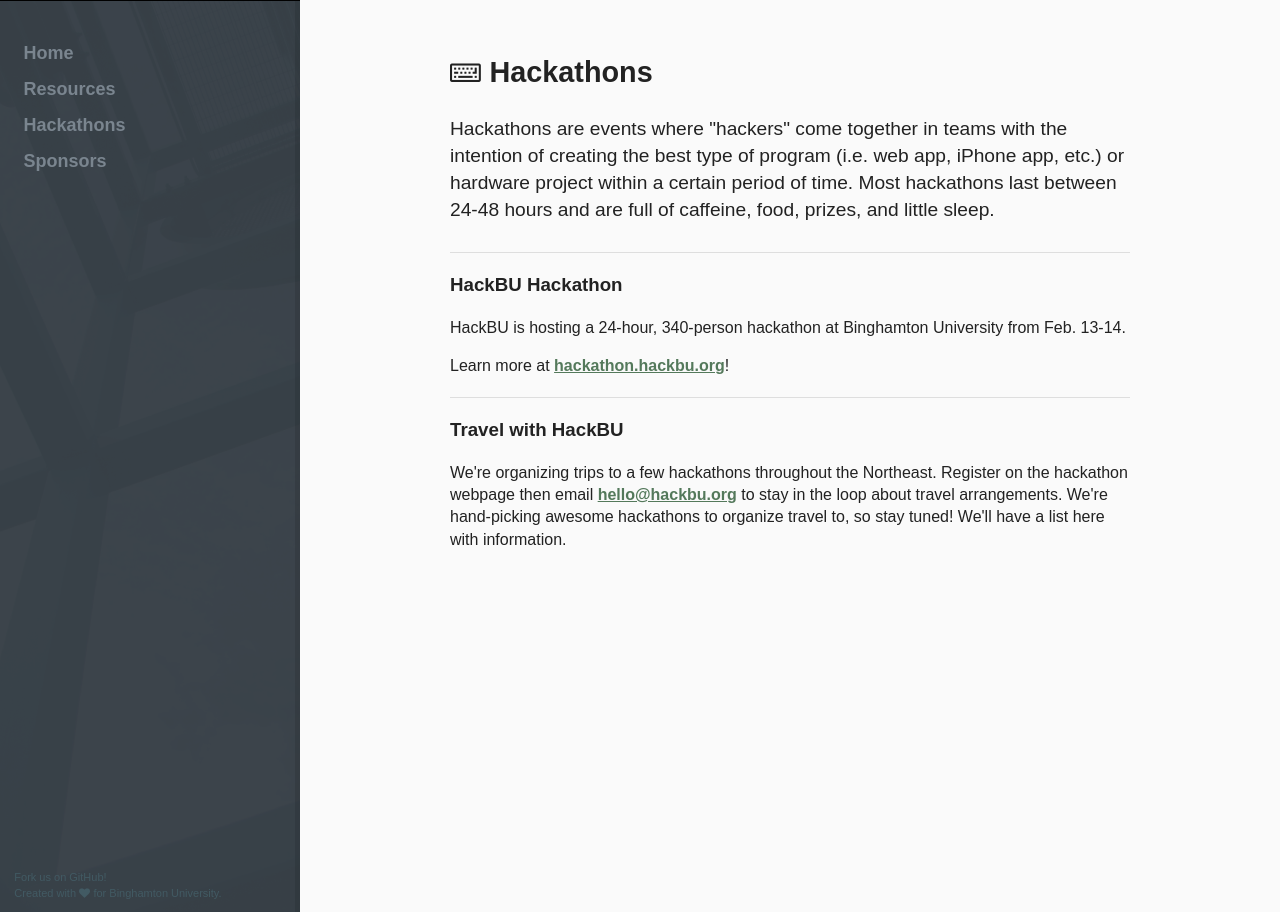
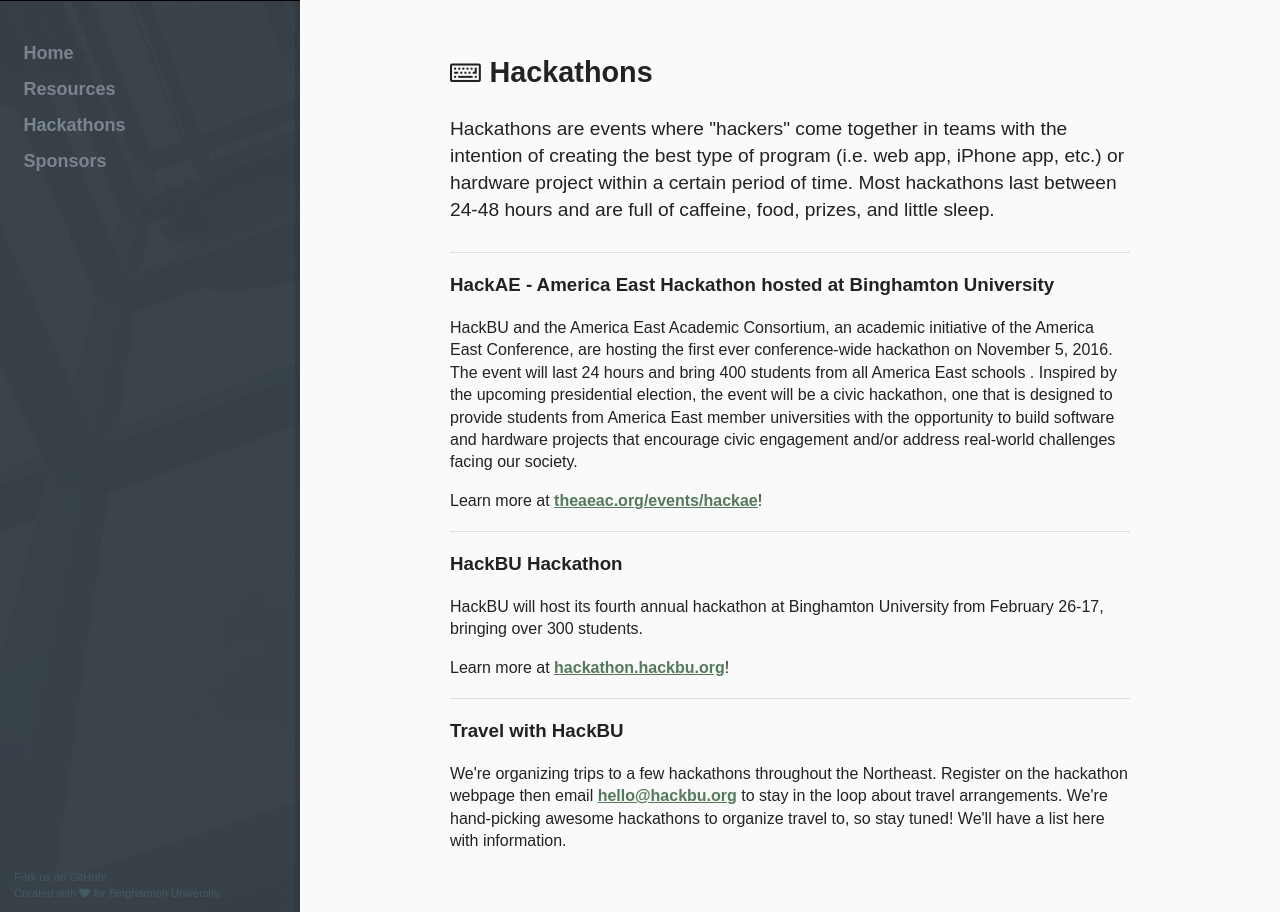
Before and after one commit to hackbinghamton/hackbinghamton.github.io, a Jekyll site: the page built from hackathons/index.html, in a window 1280 px wide and 1016 px high, cut to the strip 104-1016 px from the top of the window. Built offline with Jekyll 4.4.1, drawn with Linux system fonts in a browser that asks for light colours; nearby versions of some CDN libraries.

Commit message:
touchups and new info

```diff
--- a/hackathons/index.html
+++ b/hackathons/index.html
@@ -10,8 +10,14 @@
 </div>
 
 <div class="article">
+	<h3>HackAE - America East Hackathon hosted at Binghamton University</h3>
+	<p>HackBU and the America East Academic Consortium, an academic initiative of the America East Conference, are hosting the first ever conference-wide hackathon on November 5, 2016. The event will last 24 hours and bring 400 students from all America East schools .  Inspired by the upcoming presidential election, the event will be a civic hackathon, one that is designed to provide students from America East member universities with the opportunity to build software and hardware projects that encourage civic engagement and/or address real-world challenges facing our society. </p>
+	<p>Learn more at <a href="http://theaeac.org/events/hackae/">theaeac.org/events/hackae</a>!</p>
+</div>
+
+<div class="article">
 	<h3>HackBU Hackathon</h3>
-	<p>HackBU is hosting a 24-hour, 340-person hackathon at Binghamton University from Feb. 13-14.</p>
+	<p>HackBU will host its fourth annual hackathon at Binghamton University from February 26-17, bringing over 300 students.</p>
 	<p>Learn more at <a href="http://hackathon.hackbu.org/">hackathon.hackbu.org</a>!</p>
 </div>
 
--- a/index.html
+++ b/index.html
@@ -37,9 +37,9 @@
 
 <div class="article">
 	<h3 class="article-title">Is experience necessary?</h3>
-	<p>Not at all! Over 2/3 of HackBU members have no programming experience.</p>
+	<p>Not at all! Many HackBU members have no programming experience.</p>
 
-	<p>We recommend attending our weekly workshops, but also take a look at our <a href="/resources/">resources page</a> and <a href="http://eepurl.com/KFGl9" target="_blank">join our mailing list</a>. We're happy to help!</p>
+	<p>We recommend attending our weekly workshops, but also take a look at our <a href="/resources/">resources page</a> which will point you in the right direction. We're happy to help!</p>
 </div>
 
 <div class="article">
--- a/resources/index.html
+++ b/resources/index.html
@@ -67,7 +67,7 @@
 </div>
 
 <div class="article">
-	<h3>News</h3>
+	<h3>News and Other Resources</h3>
     <p>Common sources we use to keep up to date and learn about what's new</p>
 	<ul>
 		<li><a href="https://cs50.harvard.edu/">CS50 @ Harvard</a> &mdash; introduction to computer science course from Harvard</li>
```
Also changed, not shown: apply/index.html (deleted, +0 -28 lines).
